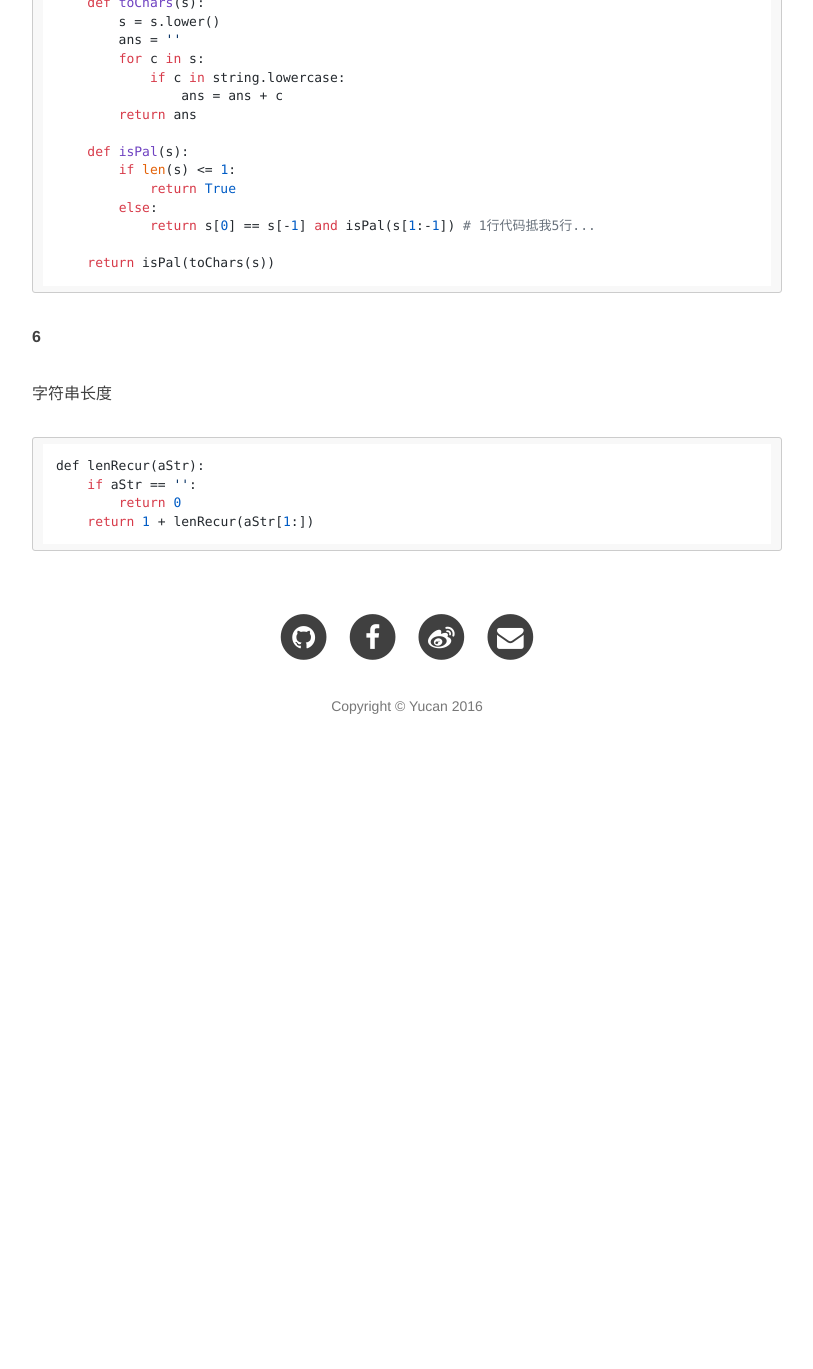
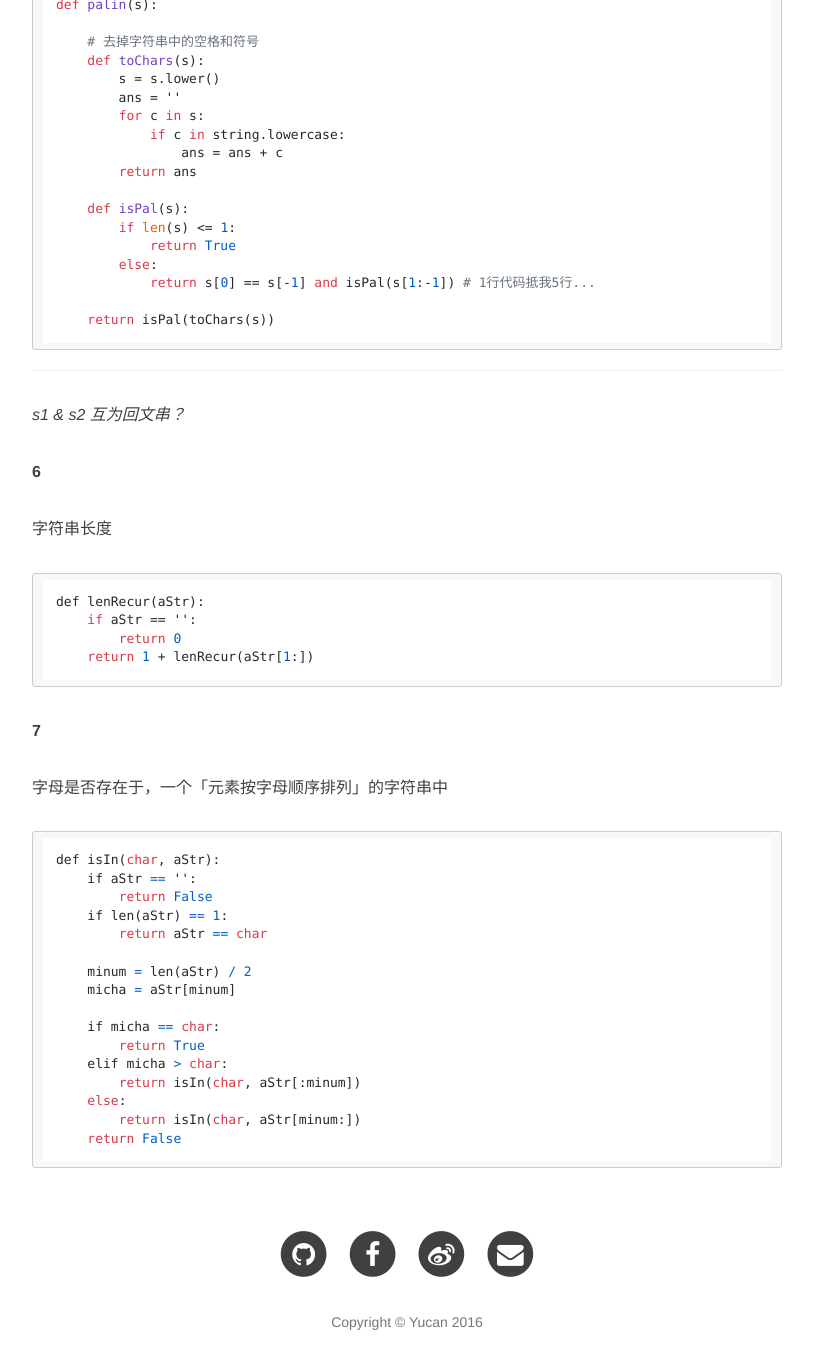
Before and after one commit to zhyucan/zhyucan.github.io, a Jekyll site: the page built from _posts/2016-7-8-recursion.md, in a window 1280 px wide and 1400 px high, scrolled down 2257 px. Shown: the top 1369 px of the window, without its empty margins (233-1046 px from the left). Built offline with Jekyll 4.4.1, drawn with Linux system fonts in a browser that asks for light colours; nearby versions of some CDN libraries; comment, search, counter and statistics services are not loaded; before the commit the page ends 3041 px from its top, so only the background shows below that.

Commit message:
update recursion

````diff
--- a/_posts/2016-7-8-recursion.md
+++ b/_posts/2016-7-8-recursion.md
@@ -71,6 +71,8 @@ def Fibo(n):
 
 回文字符串
 
+*s 是否回文？*
+
 ```python
 def palin(s):
     if len(s) == 0 or len(s) == 1:
@@ -106,6 +108,14 @@ def palin(s):
     return isPal(toChars(s))
 ```
 
+---
+
+*s1 & s2 互为回文串？*
+
+
+
+
+
 **6**
 
 字符串长度
@@ -116,3 +126,26 @@ def lenRecur(aStr):
         return 0
     return 1 + lenRecur(aStr[1:])
 ```
+
+**7**
+
+字母是否存在于，一个「元素按字母顺序排列」的字符串中
+
+```python
+def isIn(char, aStr):
+    if aStr == '':
+        return False
+    if len(aStr) == 1:
+        return aStr == char
+
+    minum = len(aStr) / 2
+    micha = aStr[minum]
+
+    if micha == char:
+        return True
+    elif micha > char:
+        return isIn(char, aStr[:minum])
+    else:
+        return isIn(char, aStr[minum:])
+    return False
+```
````
Also changed, not shown: 1 other file.
